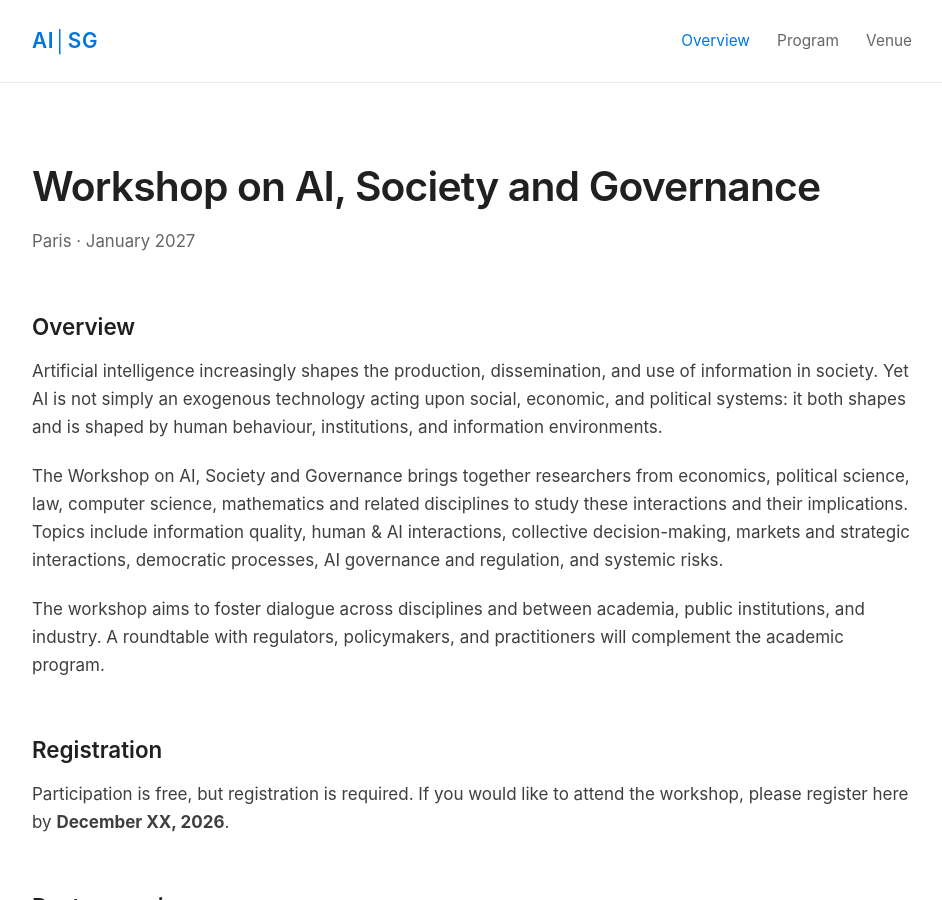
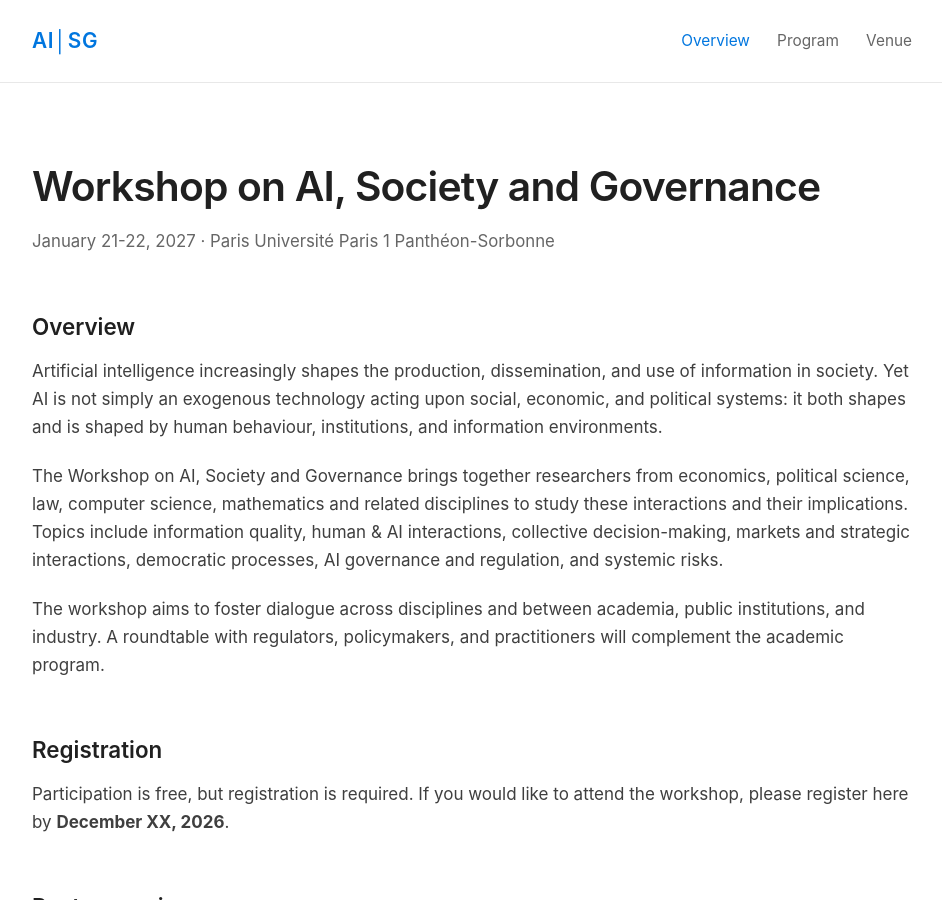
Before and after one commit to ai-society-governance/ai-society-governance.github.io, a Jekyll site: the page built from index.md, in a window 1280 px wide and 900 px high. Shown: the whole window, without its empty margins (168-1110 px from the left). Built offline with Jekyll 4.4.1, drawn with Linux system fonts in a browser that asks for light colours; our own code applies the rules of GitHub Pages for plain Markdown files.

Commit message:
Update event date and location in index.md

```diff
--- a/index.md
+++ b/index.md
@@ -6,7 +6,8 @@ title:
 # Workshop on AI, Society and Governance
 
 <div class="event-meta">
-Paris · January 2027
+January 21-22, 2027 · Paris
+Université Paris 1 Panthéon-Sorbonne
 </div>
 
 ## Overview
```
